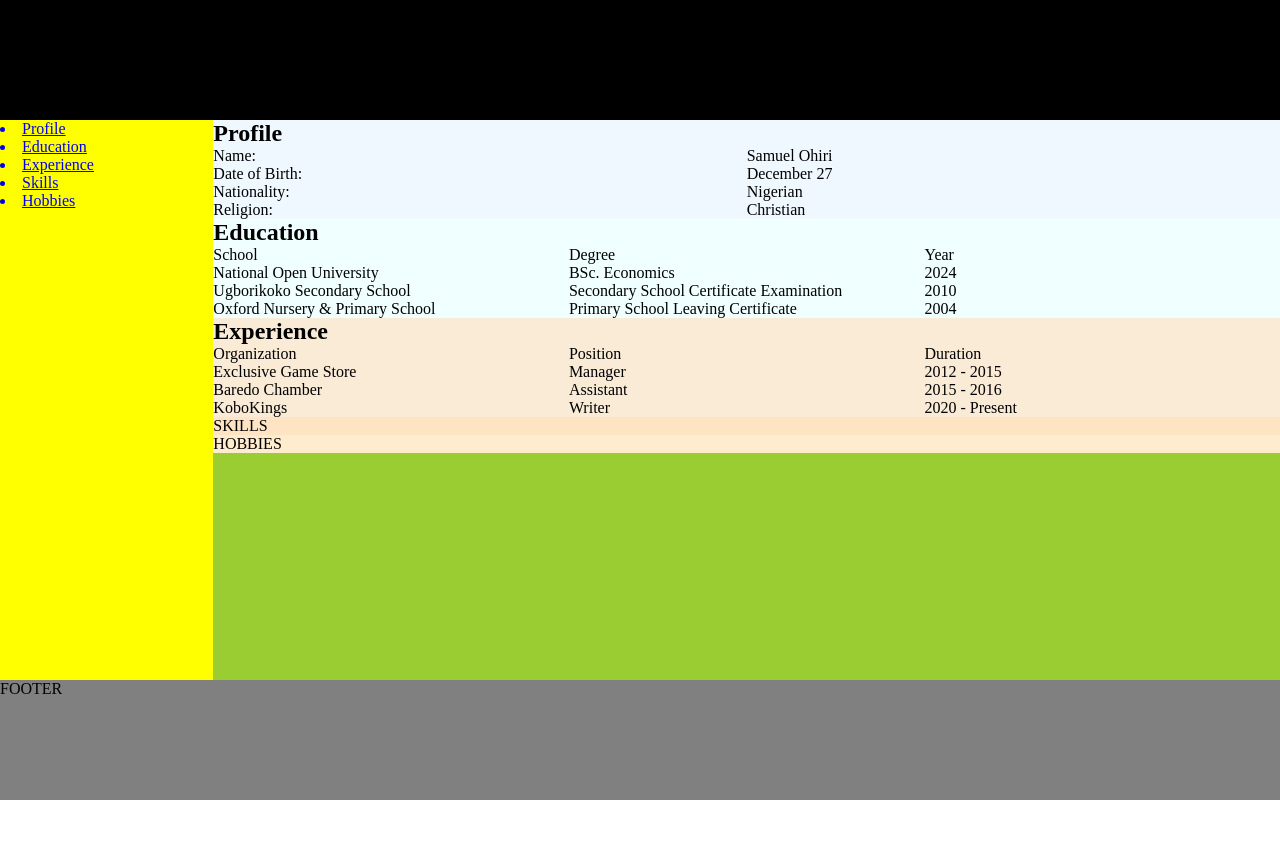
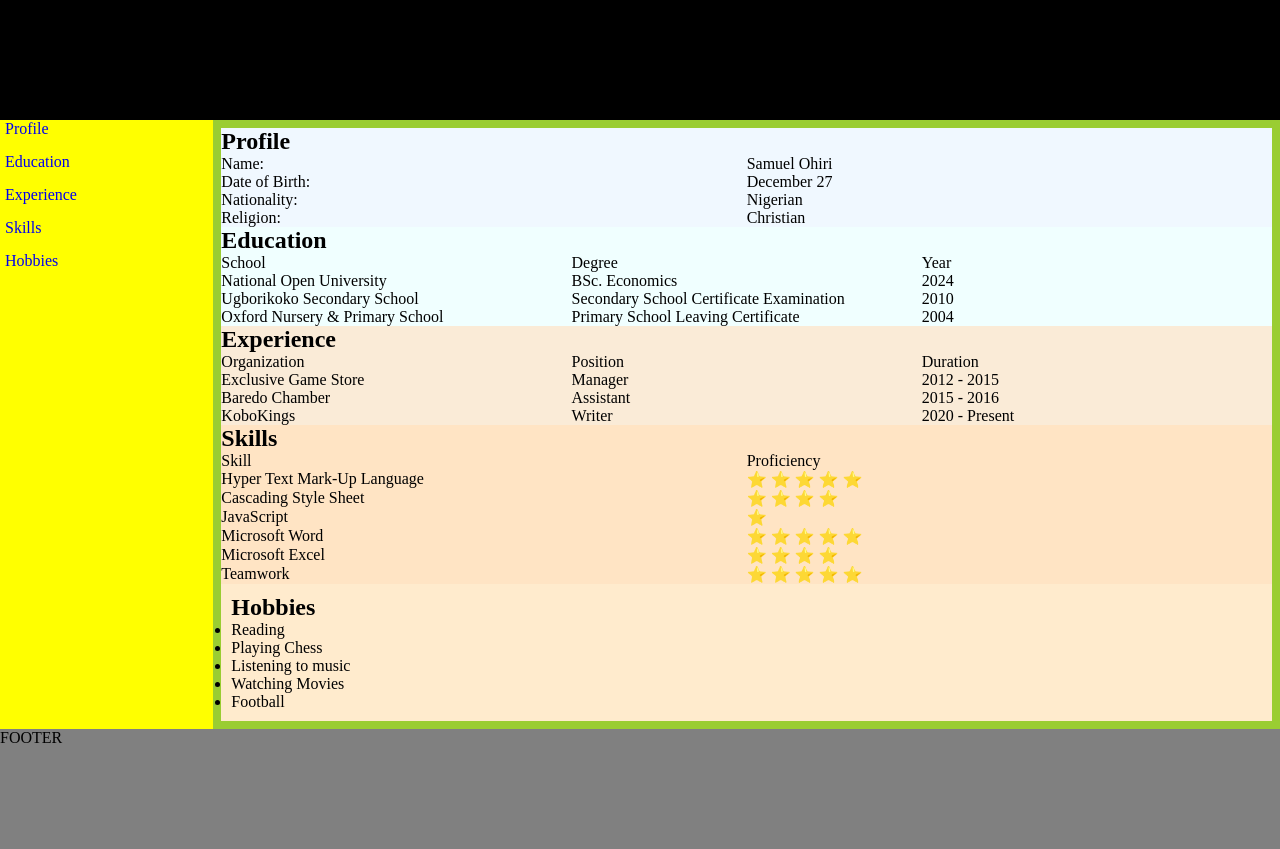
Before and after one commit to therealsammy/Resume, a plain HTML site: page index.html in a window 1280 px wide. Before the commit the page ends 800 px from the top, so only its background shows below. Drawn offline with Linux system fonts and the light colour scheme.

Commit message:
fixed flex

```diff
--- a/index.html
+++ b/index.html
@@ -21,6 +21,7 @@
                 <!-- MENU BAR -->
 
                 <div class="menu-bar">
+                    <div class="menu-bar links">
                         <a href="#profile">
                             <li>Profile</li>
                         </a>
@@ -40,6 +41,7 @@
                         <a href="#hobbies">
                             <li>Hobbies</li>
                         </a>
+                    </div>
 
                 </div>
 
@@ -156,11 +158,64 @@
                         <!-- Skills -->
 
                         <div id="skills">
-                            SKILLS
+                            <h2>Skills</h2>
+
+                            <div class="skills-container">
+
+                                <div class="skills-container my-skills">
+                                    <div>Skill</div>
+                                    <div>Proficiency</div>
+                                </div>
+
+                                <div class="skills-container my-skills">
+                                    <div>Hyper Text Mark-Up Language</div>
+                                    <div>&#x2B50; &#x2B50; &#x2B50; &#x2B50; &#x2B50;</div>
+                                </div>
+
+                                <div class="skills-container my-skills">
+                                    <div>Cascading Style Sheet</div>
+                                    <div>&#x2B50; &#x2B50; &#x2B50; &#x2B50;</div>
+                                </div>
+
+                                <div class="skills-container my-skills">
+                                    <div>JavaScript</div>
+                                    <div>&#x2B50;</div>
+                                </div>
+
+                                <div class="skills-container my-skills">
+                                    <div>Microsoft Word</div>
+                                    <div>&#x2B50; &#x2B50; &#x2B50; &#x2B50; &#x2B50;</div>
+                                </div>
+
+                                <div class="skills-container my-skills">
+                                    <div>Microsoft Excel</div>
+                                    <div>&#x2B50; &#x2B50; &#x2B50; &#x2B50;</div>
+                                </div>
+
+                                <div class="skills-container my-skills">
+                                    <div>Teamwork</div>
+                                    <div>&#x2B50; &#x2B50; &#x2B50; &#x2B50; &#x2B50;</div>
+                                </div>
+                            </div>
                         </div>
 
                         <div id="hobbies">
-                            HOBBIES
+                            <h2>Hobbies</h2>
+
+                            <div class="hobbies-container">
+
+                                <div class="hobbies-container fun">
+                                    <div>
+                                        <ul>
+                                            <li>Reading</li>
+                                            <li>Playing Chess</li>
+                                            <li>Listening to music</li>
+                                            <li>Watching Movies</li>
+                                            <li>Football</li>
+                                        </ul>
+                                    </div>
+                                </div>
+                            </div>
                         </div>
                     </div>
 
--- a/styles/style.css
+++ b/styles/style.css
@@ -63,10 +63,24 @@ main {
     grid-row: 1 / -1;
 }
 
+.menu-bar .links {
+    padding-left: 5px;
+}
+
+.menu-bar .links a {
+    list-style: none;
+    text-decoration: none;
+}
+
+.menu-bar .links a li {
+    padding-bottom: 15px;
+}
+
 .main-content {
     background-color: yellowgreen;
     grid-column: 3 / -1;
     grid-row: 1 / -1;
+    padding: 8px;
 }
 
 #profile {
@@ -79,13 +93,15 @@ main {
 
 .profile-container .name,
 .education-container .flex,
-.experience-container .jobs {
+.experience-container .jobs,
+.skills-container .my-skills {
     display: flex;
 }
 
 .profile-container .name>*,
 .education-container .flex>*,
-.experience-container .jobs>* {
+.experience-container .jobs>*,
+.skills-container .my-skills>* {
     width: 100%;
 }
 
@@ -99,6 +115,7 @@ main {
 
 #hobbies {
     background-color: blanchedalmond;
+    padding: 10px;
 }
 
 
```
Lines whose indentation alone changed are shown as unchanged.
